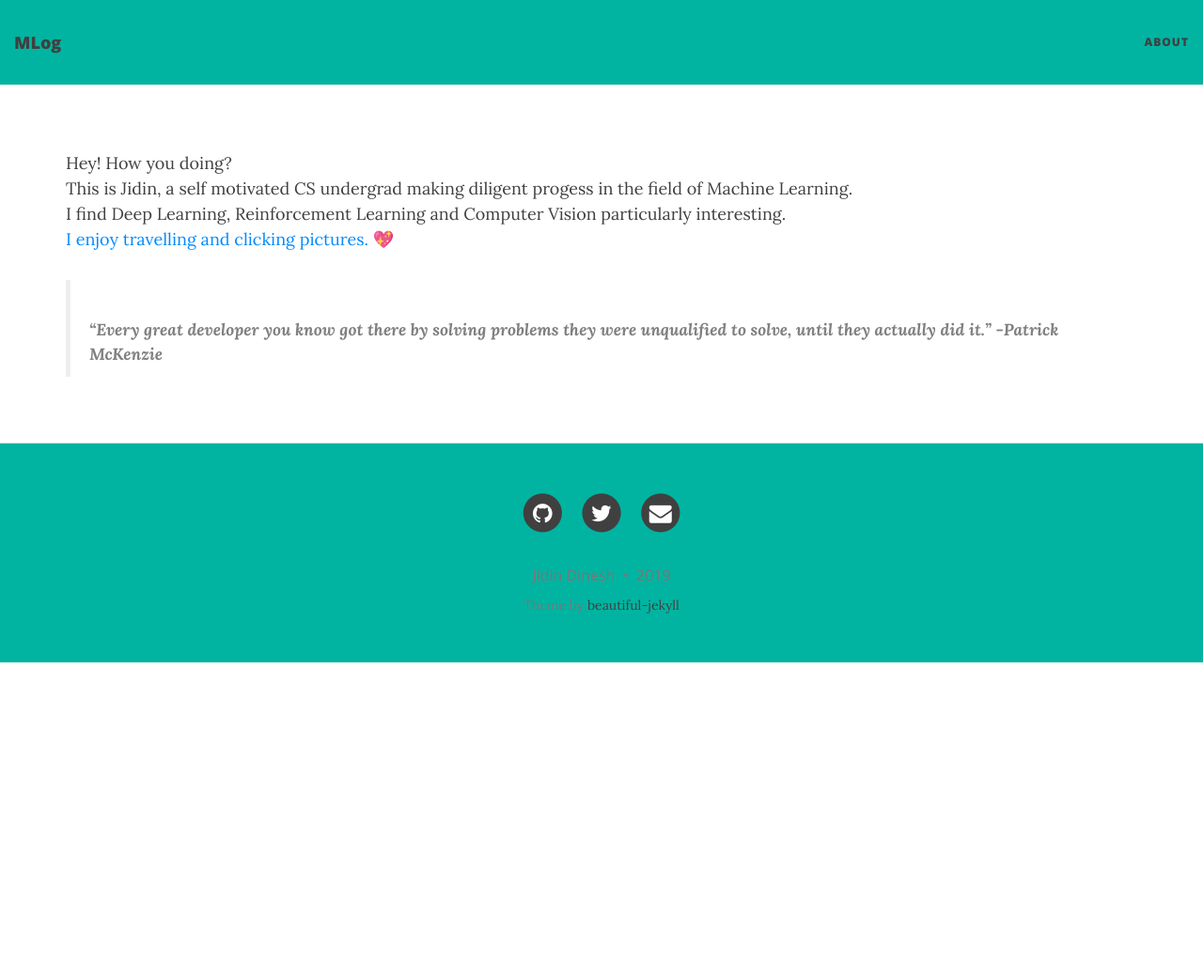
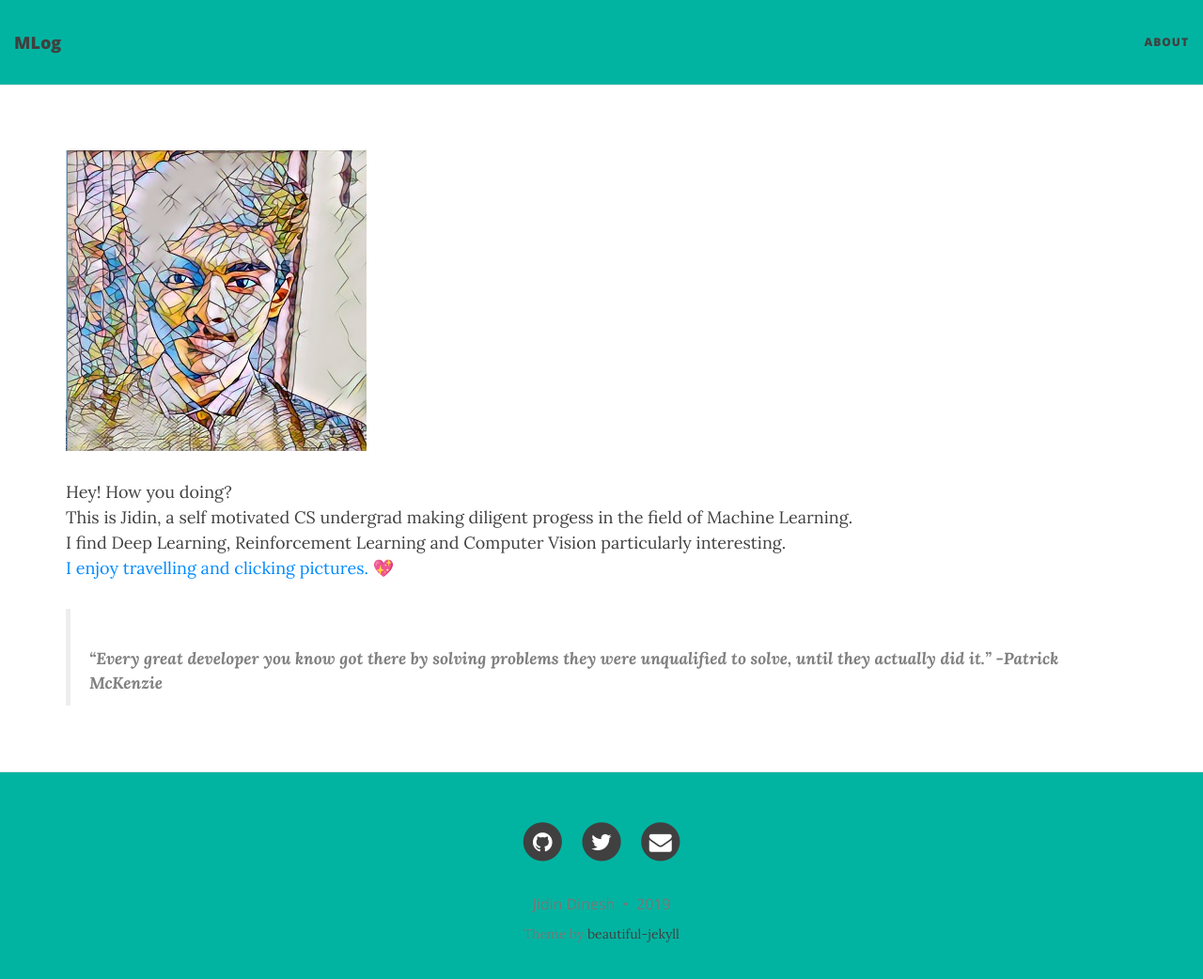
Before and after one commit to jidindinesh/jidindinesh.github.io, a Jekyll site: the page built from About.md, in a window 1280 px wide and 1055 px high. Shown: the top 1042 px of the window at 94% size. Built offline with Jekyll 4.4.1, drawn with Linux system fonts in a browser that asks for light colours; nearby versions of some CDN libraries; our own code applies the rules of GitHub Pages for plain Markdown files.

Commit message:
Update About.md

```diff
--- a/About.md
+++ b/About.md
@@ -1,3 +1,5 @@
+
+![picture](img/picture.jpg)
 
 Hey! How you doing?<br/>This is Jidin, a self motivated CS undergrad making diligent progess in the field of Machine Learning. <br/> I find Deep Learning, Reinforcement Learning and Computer Vision particularly interesting. <br/> [I enjoy travelling and clicking pictures.](https://photos.app.goo.gl/BDUzkkm2PGyU7jdGA) 💖
 
```
